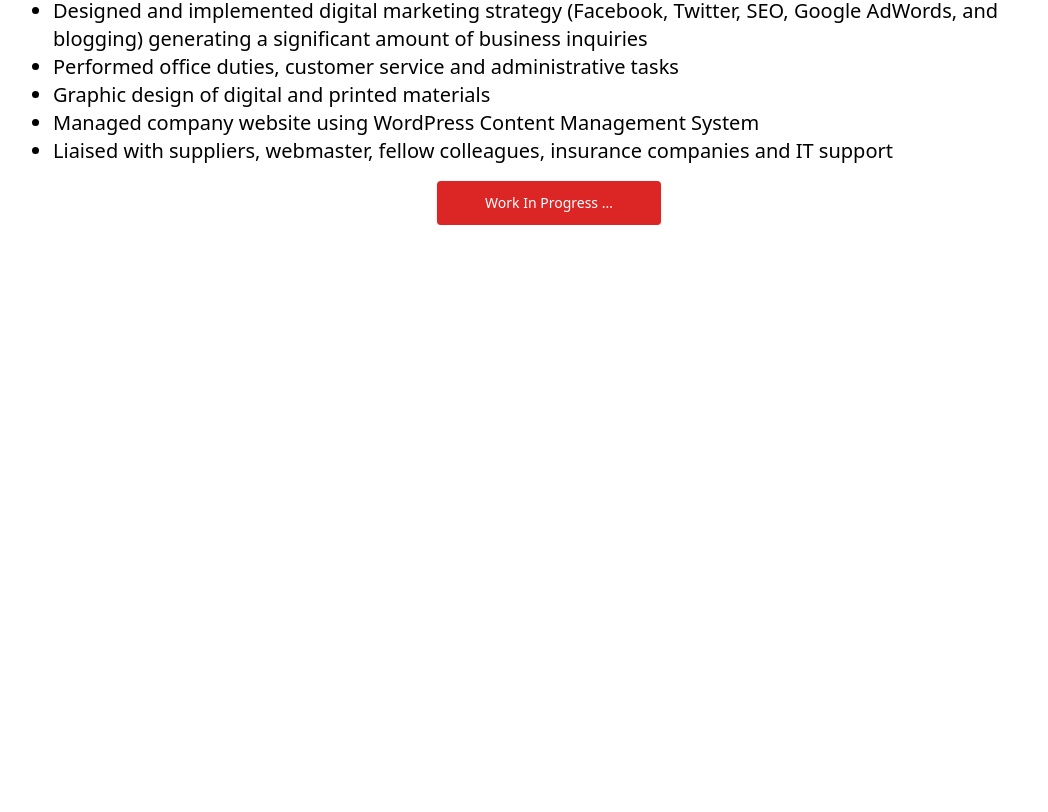
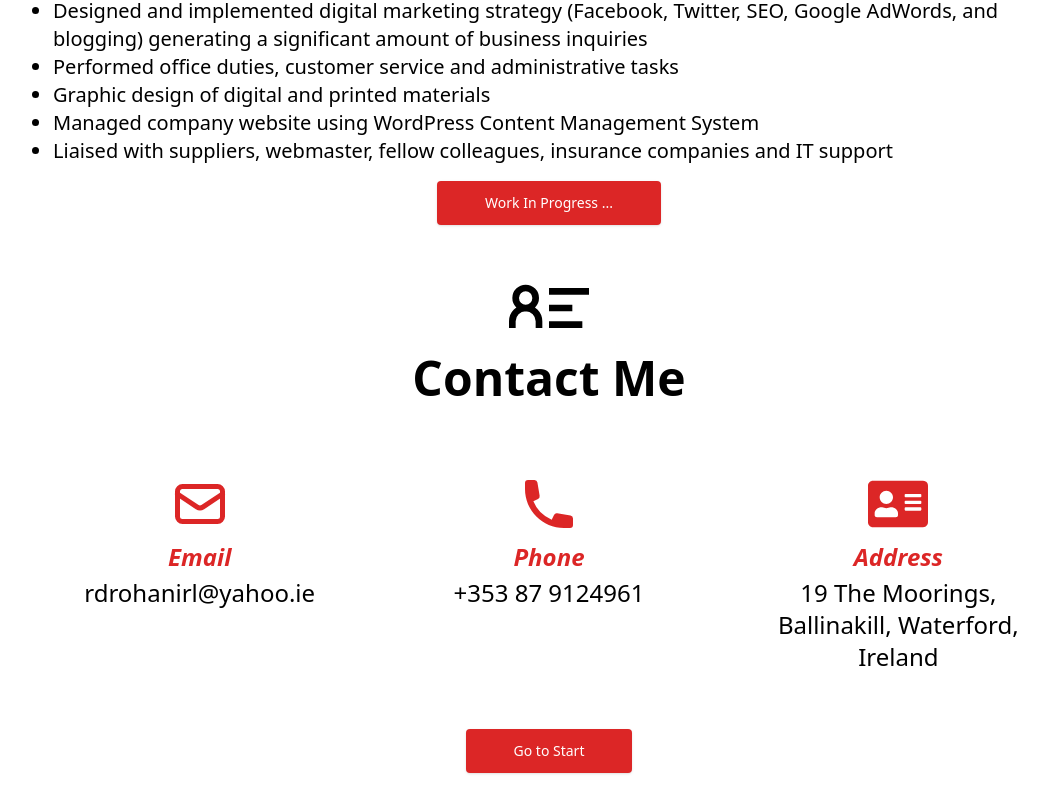
Before and after one commit to RDrohan/online-cv, a React app: page / in a window 1280 px wide. Shown: the part 4680-5492 px from the top of the page, without its empty margins (91-1139 px from the left). Before the commit the page ends 4905 px from the top, so only its background shows below. Built offline with nearby package versions, Linux system fonts and the light colour scheme.

Commit message:
Added Contact Me section

```diff
--- a/src/App.js
+++ b/src/App.js
@@ -4,9 +4,11 @@ import Navbar from "./components/Navbar";
 import Hero from "./components/Hero";
 import Grid from "./components/Grid";
 
-import { GrDocumentText } from "react-icons/gr";
+import { GrDocumentText, GrContactInfo } from "react-icons/gr";
 import { GiSkills, GiGraduateCap } from "react-icons/gi";
 import { CgWorkAlt } from "react-icons/cg";
+import { HiOutlineMail, HiPhone } from "react-icons/hi";
+import { FaAddressCard } from "react-icons/fa";
 
 function App() {
   return (
@@ -426,6 +428,48 @@ function App() {
           </a>
         </div>
       </Hero>
+      <Hero id="contact">
+        <div className="inline-block">
+          <GrContactInfo size={80} />
+        </div>
+
+        <h2 className="text-3xl font-extrabold sm:text-5xl">Contact Me</h2>
+
+        <div className="mt-12 sm:text-xl sm:leading-relaxed text-justify">
+          <div className="grid grid-cols-1 md:grid-cols-3 gap-6">
+            <div className="text-left text-2xl p-6 text-center">
+              <div className="inline-block text-red-600">
+                <HiOutlineMail size={60} />
+              </div>
+              <h3 className="pb-1 font-bold italic text-red-600">Email</h3>
+              <a href="mailto:rdrohanirl@yahoo.ie">rdrohanirl@yahoo.ie</a>
+            </div>
+            <div className="text-left text-2xl p-6 text-center">
+              <div className="inline-block text-red-600">
+                <HiPhone size={60} />
+              </div>
+              <h3 className="pb-1 font-bold italic text-red-600">Phone</h3>
+              <a href="tel:+353879124961">&#43;353 87 9124961</a>
+            </div>
+            <div className="text-left text-2xl p-6 text-center">
+              <div className="inline-block text-red-600">
+                <FaAddressCard size={60} />
+              </div>
+              <h3 className="pb-1 font-bold italic text-red-600">Address</h3>
+              <p>19 The Moorings, Ballinakill, Waterford, Ireland</p>
+            </div>
+          </div>
+        </div>
+
+        <div className="mt-8 flex flex-wrap justify-center gap-4">
+          <a
+            className="block w-full rounded bg-red-600 px-12 py-3 text-sm font-medium text-white shadow hover:bg-red-700 focus:outline-none focus:ring active:bg-red-500 sm:w-auto"
+            href="#about"
+          >
+            Go to Start
+          </a>
+        </div>
+      </Hero>
     </>
   );
 }
--- a/src/components/Grid.js
+++ b/src/components/Grid.js
@@ -2,15 +2,15 @@ import React from "react";
 
 function Grid() {
   return (
-    <div class="mt-12 sm:text-xl sm:leading-relaxed text-justify">
-      <div class="grid grid-cols-1 md:grid-cols-2 gap-6">
-        <div class="text-left text-xl p-6 bg-gray-100">
+    <div className="mt-12 sm:text-xl sm:leading-relaxed text-justify">
+      <div className="grid grid-cols-1 md:grid-cols-2 gap-6">
+        <div className="text-left text-xl p-6 bg-gray-100">
           <h3 className="pb-1 font-bold italic text-red-600">
             Programming Languages
           </h3>
           <p>JavaScript, Python, Java, HTML/CSS</p>
         </div>
-        <div class="text-left text-xl p-6 bg-gray-100">
+        <div className="text-left text-xl p-6 bg-gray-100">
           <h3 className="pb-1 font-bold italic text-red-600">
             Technologies & Frameworks
           </h3>
@@ -18,13 +18,13 @@ function Grid() {
             AngularJS, React, jQuery, Vue.js, ExpressJS, SCSS, Sass, Tailwind
           </p>
         </div>
-        <div class="text-left text-xl p-6 bg-gray-100">
+        <div className="text-left text-xl p-6 bg-gray-100">
           <h3 className="pb-1 font-bold italic text-red-600">Databases</h3>
           <p>
             SQL Server, MySQL, PostgreSQL, MongoDB, Firebase, GraphQL, Prisma
           </p>
         </div>
-        <div class="text-left text-xl p-6 bg-gray-100">
+        <div className="text-left text-xl p-6 bg-gray-100">
           <h3 className="pb-1 font-bold italic text-red-600">
             Development Tools
           </h3>
--- a/src/components/Navbar.js
+++ b/src/components/Navbar.js
@@ -23,15 +23,15 @@ function Navbar() {
             Education
           </a>
         </li>
-        <li class="dropdown inline-block relative cursor-pointer">
+        <li className="dropdown inline-block relative cursor-pointer">
           <a className="py-2 px-4 inline-flex items-center hover:text-red-600">
             Employment
             <RiArrowDropDownLine className="hover:text-red-600" />
           </a>
-          <ul class="dropdown-menu absolute bg-white hidden">
+          <ul className="dropdown-menu absolute bg-white hidden">
             <li className="hover:text-red-600">
               <a
-                class="rounded-t py-2 px-4 block whitespace-no-wrap"
+                className="rounded-t py-2 px-4 block whitespace-no-wrap"
                 href="#employment-1"
               >
                 Page 1
@@ -39,7 +39,7 @@ function Navbar() {
             </li>
             <li className="hover:text-red-600">
               <a
-                class="py-2 px-4 block whitespace-no-wrap"
+                className="py-2 px-4 block whitespace-no-wrap"
                 href="#employment-2"
               >
                 Page 2
@@ -47,7 +47,7 @@ function Navbar() {
             </li>
             <li className="hover:text-red-600">
               <a
-                class="rounded-b py-2 px-4 block whitespace-no-wrap"
+                className="rounded-b py-2 px-4 block whitespace-no-wrap"
                 href="#employment-2"
               >
                 Page 3
```
